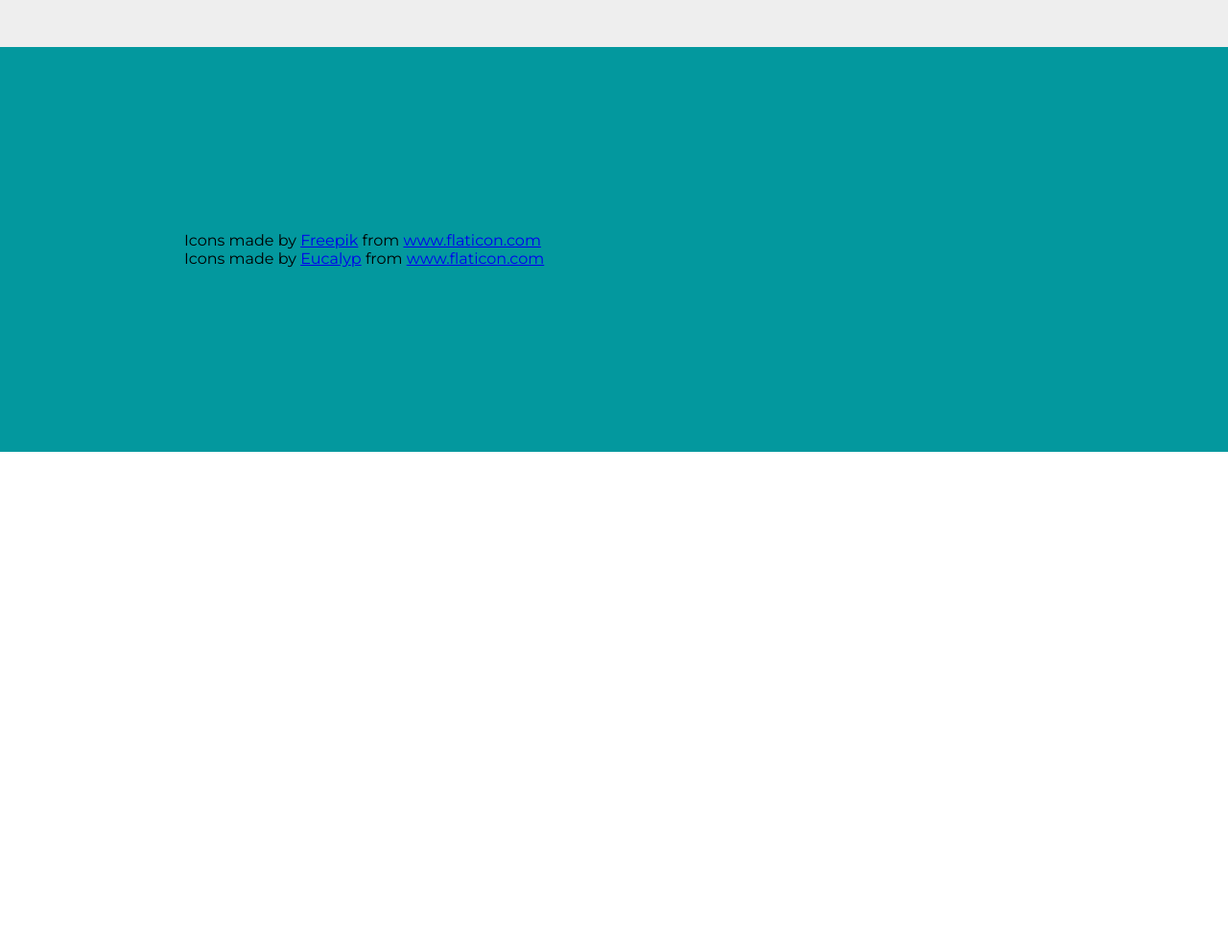
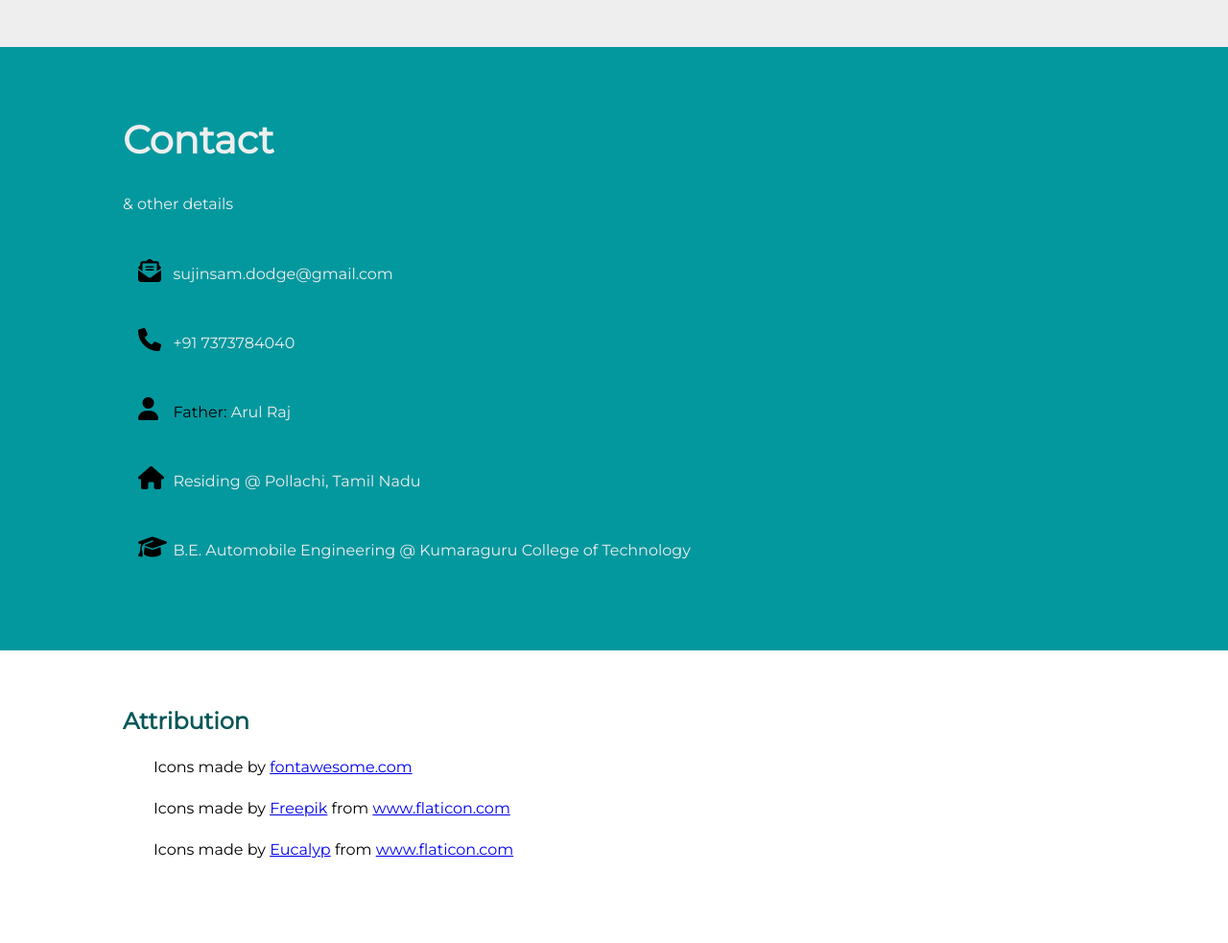
Before and after one commit to sujin-sam/cv, a plain HTML site: page index.html in a window 1280 px wide. Shown: the part 7280-8263 px from the top of the page at 96% size. Before the commit the page ends 7751 px from the top, so only its background shows below. Drawn offline with Linux system fonts and the light colour scheme.

Commit message:
add Contact section & Attribution

```diff
--- a/css/styles.css
+++ b/css/styles.css
@@ -335,7 +335,37 @@ h1:hover > .gr-icon {
   color: #055658;
   font-weight: bold;
 }
-#footer {
+#contact {
   background-color: #03989e;
-  padding: 15%;
+  padding: 3% 10% 5%;
 }
+.contact-title {
+  font-size: 2.5rem;
+  color: #eeeeee;
+}
+.contact-head {
+  color: #eeeeee;
+  font-size: 1rem;
+  margin-bottom: 2rem;
+}
+.fa-contact {
+  padding: 1rem;
+  font-size: 1.5rem;
+  width: 2%;
+}
+.contact-detail {
+  color: #eeeeee;
+}
+.personal a {
+  text-decoration: none;
+}
+#attribution {
+  background-color: #fff;
+  padding: 3% 10% 5%;
+}
+.attribution-title {
+  color: #055658;
+}
+.attribution-item {
+  margin: 1.5rem 2rem;
+}
--- a/index.html
+++ b/index.html
@@ -20,7 +20,7 @@
             <a class="nav-link" href="#protocols">Protocols</a>
             <a class="nav-link" href="#tools">Tools</a>
             <a class="nav-link" href="#projects">Projects</a>
-            <a class="nav-link" href="">Contact</a>
+            <a class="nav-link" href="#contact">Contact</a>
         </div>
         <div class="my-name">
             <h1><i class="fas fa-greater-than fa-rotate-180 gr-icon"></i>Sujin Sam<i
@@ -499,12 +499,35 @@
 
     </section>
 
-    <section id="footer">
+    <section id="contact">
 
-        <div>Icons made by <a href="https://www.freepik.com" title="Freepik">Freepik</a> from <a
-                href="https://www.flaticon.com/" title="Flaticon">www.flaticon.com</a></div>
-        <div>Icons made by <a href="https://creativemarket.com/eucalyp" title="Eucalyp">Eucalyp</a> from <a
-                href="https://www.flaticon.com/" title="Flaticon">www.flaticon.com</a></div>
+        <h2 class="contact-title">Contact</h2>
+        <p class="contact-head">& other details</p>
+        <div class="personal">
+            <p \><i class="fas fa-contact fa-envelope-open-text"></i><a href="mailto:sujinsam.dodge@gmail.com"
+                    class="contact-detail">sujinsam.dodge@gmail.com</a></p>
+            <p><i class="fas fa-contact fa-phone"></i><span class="contact-detail">+91 7373784040</span></p>
+            <p><i class="fas fa-contact fa-user"></i>Father: <span class="contact-detail">Arul Raj</span></p>
+            <p><i class="fas fa-contact fa-home"></i><span class="contact-detail">Residing @ Pollachi, Tamil Nadu</span>
+            </p>
+            <p><i class="fas fa-contact fa-graduation-cap"></i><span class="contact-detail">B.E. Automobile Engineering
+                    @ Kumaraguru College of
+                    Technology</span></p>
+        </div>
+
+    </section>
+
+    <section id="attribution">
+
+        <h2 class="attribution-title">Attribution</h2>
+        <div class="attribution-item">Icons made by <a href="https://fontawesome.com/"
+                title="fontawesome">fontawesome.com</a></div>
+        <div class="attribution-item">Icons made by <a href="https://www.freepik.com" title="Freepik">Freepik</a> from
+            <a href="https: //www.flaticon.com/" title="Flaticon">www.flaticon.com</a>
+        </div>
+        <div class="attribution-item">Icons made by <a href="https://creativemarket.com/eucalyp"
+                title="Eucalyp">Eucalyp</a> from <a href="https://www.flaticon.com/"
+                title="Flaticon">www.flaticon.com</a></div>
 
     </section>
 </body>
```
